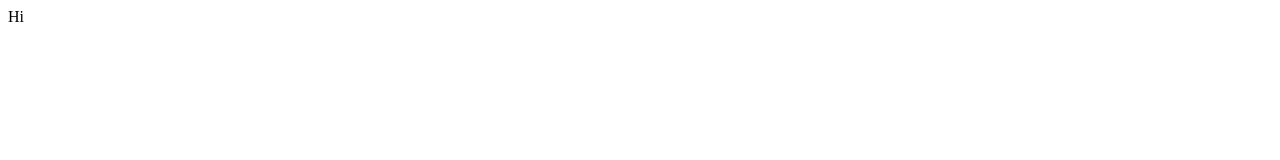
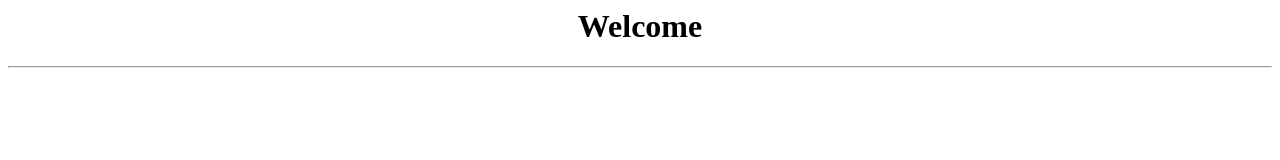
Before and after one commit to Thirumurugan1234/githubemc2, a plain HTML site: page index.html in a window 1280 px wide. Drawn offline with Linux system fonts and the light colour scheme.

Commit message:
Update index.html

```diff
--- a/index.html
+++ b/index.html
@@ -1 +1,4 @@
-Hi
+<center>
+  <h1>Welcome</h1>
+</center>
+<hr>
```
